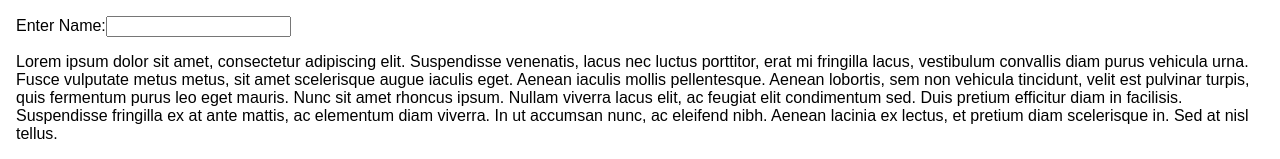
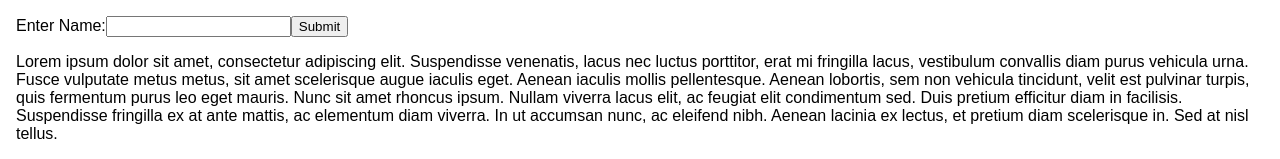
Before and after one commit to Redrogue12/React-Base-Syntax, a React (Create React App) app: page / in a window 1280 px wide. Shown: the top 159 px of the page. Built offline with nearby package versions, Linux system fonts and the light colour scheme.

Commit message:
Added submit button and props

```diff
--- a/src/components/UserInput.js
+++ b/src/components/UserInput.js
@@ -7,6 +7,7 @@ const userInput = (props) => {
         <label htmlFor="nameInput">Enter Name:
           <input className="nameInput" name="nameInput" type="text"></input>
         </label>
+        <button type="submit" onClick={props.submitName} value={props.name}>Submit</button>
       </form>
     </div>
   )
```
